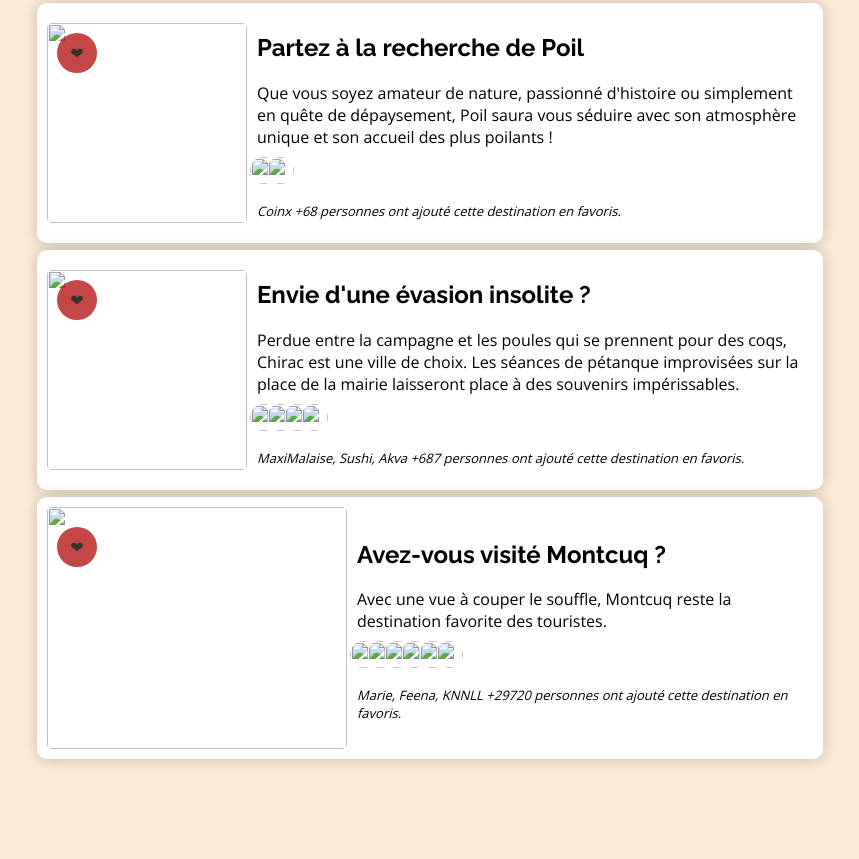
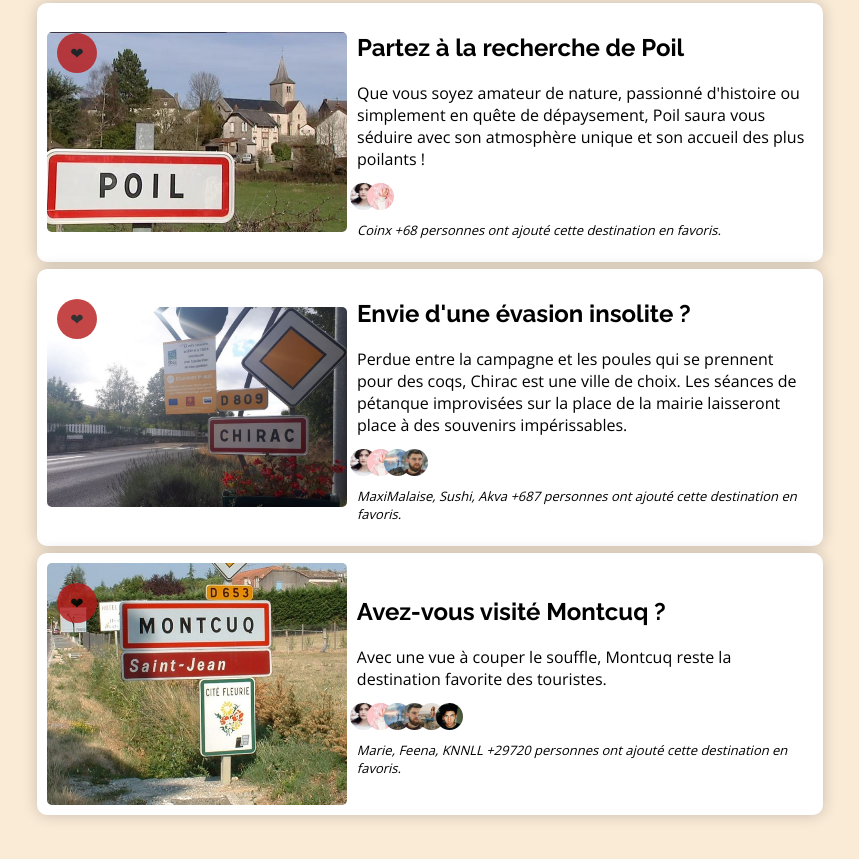
Before and after one commit to Knnll/vacances, a plain HTML site: page index.html in a window 1280 px wide. Shown: the part 807-1666 px from the top of the page, without its empty margins (210-1069 px from the left). Drawn offline with nearby package versions, Linux system fonts and the light colour scheme; files whose address does not match are found by name.

Commit message:
Update index.html

```diff
--- a/index.html
+++ b/index.html
@@ -16,7 +16,7 @@
       <br>
       <br>
       <div class="card-product">
-        <img src="../cards/images/maizena.png" alt="">
+        <img src="images/maizena.png" alt="">
         <div class="product info">
           <h2>Toujours à avoir su soi durant un voyage</h2>
           <p>Vous en avez assez d'avoir les boulettes qui collent ? Voici la solution à votre problème!</p>
@@ -27,51 +27,51 @@
       <h1 class="text-center">Destinations de rêve proposées</h1>
       <div class="card-trip">
         <div class="favorite">❤</div>
-        <img class="image-city" src="../cards/images/poil_city.jpg" alt="" style="height: 200px;width: auto">
+        <img class="image-city" src="images/poil_city.jpg" alt="" style="height: 200px;width: auto">
         <div class="card-trip-description">
           <h2>Partez à la recherche de Poil</h2>
           <p>Que vous soyez amateur de nature, passionné d'histoire ou simplement
             en quête de dépaysement, Poil saura vous séduire avec son atmosphère
             unique et son accueil des plus poilants !</p>
             <div>
-              <img class="pp" src="../cards/images/pp1.png" alt="">
-              <img class="pp" src="../cards/images/pp2.png" alt="">
+              <img class="pp" src="images/pp1.png" alt="">
+              <img class="pp" src="images/pp2.png" alt="">
               <p class="add-fav"><i>Coinx +68 personnes ont ajouté cette destination en favoris.</i></p>
             </div>
         </div>
       </div>
       <div class="card-trip">
         <div class="favorite">❤</div>
-        <img class="image-city" src="../cards/images/chirac_city.jpg" alt="" style="height: 200px;width: auto">
+        <img class="image-city" src="images/chirac_city.jpg" alt="" style="height: 200px;width: auto">
         <div class="card-trip-description">
           <h2>Envie d'une évasion insolite ? </h2>
           <p>Perdue entre la campagne et les poules qui se prennent pour des coqs,
               Chirac est une ville de choix. Les séances de pétanque improvisées
               sur la place de la mairie laisseront place à des souvenirs impérissables.</p>
               <div>
-              <img class="pp" src="../cards/images/pp1.png" alt="">
-              <img class="pp" src="../cards/images/pp2.png" alt="">
-              <img class="pp" src="../cards/images/pp3.png" alt="">
-              <img class="pp" src="../cards/images/pp4.png" alt="">
+              <img class="pp" src="images/pp1.png" alt="">
+              <img class="pp" src="images/pp2.png" alt="">
+              <img class="pp" src="images/pp3.png" alt="">
+              <img class="pp" src="images/pp4.png" alt="">
                 <p class="add-fav"><i>MaxiMalaise, Sushi, Akva +687 personnes ont ajouté cette destination en favoris.</i></p>
               </div>
         </div>
       </div>
       <div class="card-trip">
         <div class="favorite">❤</div>
-        <img class="image-city" src="../cards/images/montcuq_city.jpg" alt="" style="height: 242px;width: 300px;">
+        <img class="image-city" src="images/montcuq_city.jpg" alt="" style="height: 242px;width: 300px;">
         <div class="card-trip-description">
           <h2>Avez-vous visité Montcuq ?</h2>
           <p>Avec une vue à couper le souffle, Montcuq reste la destination
             favorite des touristes.
           </p>
           <div>
-            <img class="pp" src="../cards/images/pp1.png" alt="">
-            <img class="pp" src="../cards/images/pp2.png" alt="">
-            <img class="pp" src="../cards/images/pp3.png" alt="">
-            <img class="pp" src="../cards/images/pp4.png" alt="">
-            <img class="pp" src="../cards/images/pp5.png" alt="">
-            <img class="pp" src="../cards/images/pp6.png" alt="">
+            <img class="pp" src="images/pp1.png" alt="">
+            <img class="pp" src="images/pp2.png" alt="">
+            <img class="pp" src="images/pp3.png" alt="">
+            <img class="pp" src="images/pp4.png" alt="">
+            <img class="pp" src="images/pp5.png" alt="">
+            <img class="pp" src="images/pp6.png" alt="">
               <p class="add-fav"><i>Marie, Feena, KNNLL +29720 personnes ont ajouté cette destination en favoris.</i></p>
             </div>
         </div>
```
